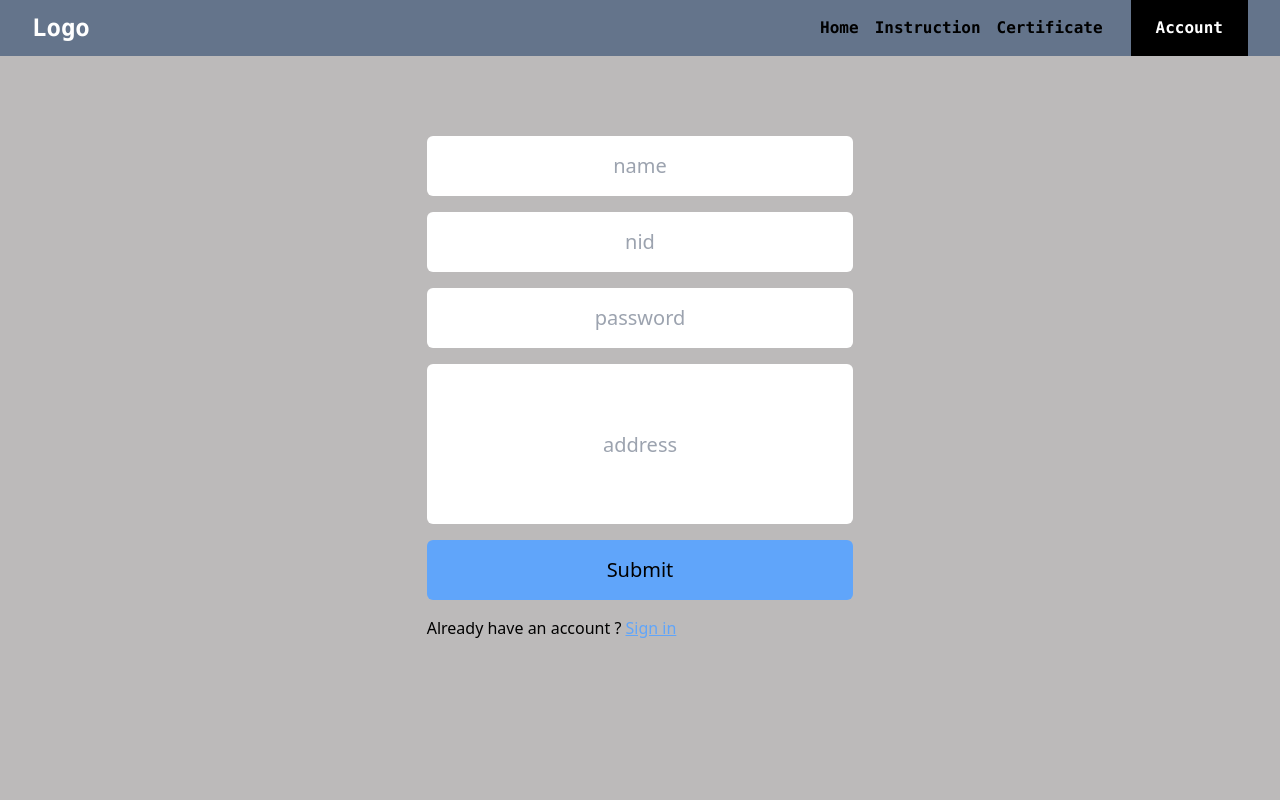
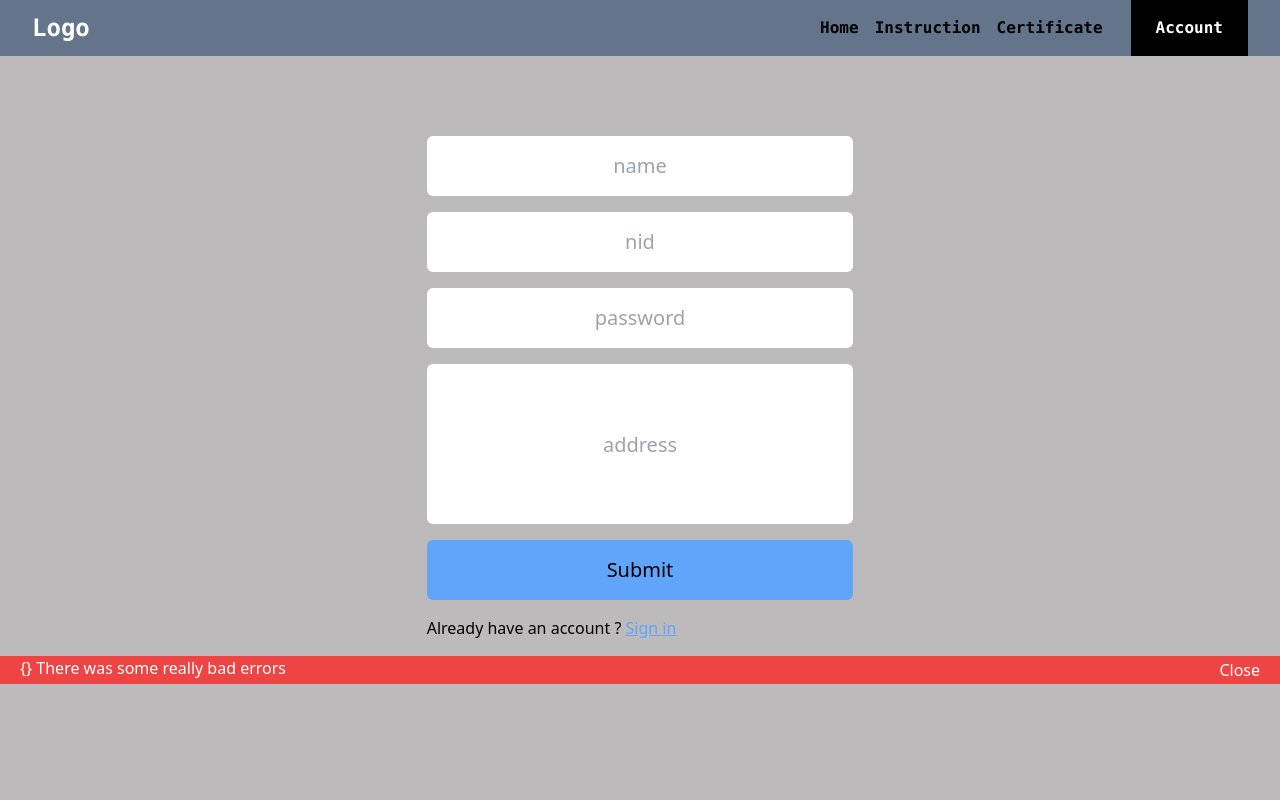
Before and after one commit to KaziMuktadirAhmed/VMS-frontend, a React (Vite) app: page /auth in a window 1280 px wide. Shown: the top 800 px of the page. Built offline with nearby package versions, Linux system fonts and the light colour scheme.

Commit message:
current progress

```diff
--- a/src/App.jsx
+++ b/src/App.jsx
@@ -8,6 +8,7 @@ import Auth from "./pages/auth/auth";
 import Dashboard from "./pages/dashboard/dashboard";
 import Instruction from "./pages/instruction/Instruction";
 import Certificate from "./pages/certificate/certificate";
+
 import { AuthProvider } from "./contexts/AuthContext";
 
 export default function App() {
--- a/src/components/header-menu/HeaderMenu.jsx
+++ b/src/components/header-menu/HeaderMenu.jsx
@@ -2,7 +2,6 @@ import { Link, useLocation } from "react-router-dom";
 
 export default function HeaderMenu() {
   const location = useLocation();
-  console.log(location.pathname);
 
   return (
     <div className="flex flex-row items-center justify-start h-full">
--- a/src/components/login/Login.jsx
+++ b/src/components/login/Login.jsx
@@ -1,5 +1,6 @@
 import { useRef } from "react";
 import useUser from "../../hooks/useUser";
+import postData from "../../helpers/postData";
 
 export default function Login({ toggle }) {
   const nidRef = useRef();
@@ -7,8 +8,18 @@ export default function Login({ toggle }) {
 
   const { setUser } = useUser();
 
-  function onSubmitHandler() {
+  async function onSubmitHandler() {
+    const userData = {
+      n_id: nidRef.current.value,
+      password: passwordRef.current.value,
+    };
     setUser({ nid: nidRef.current.value, password: passwordRef.current.value });
+    console.log("ok");
+    const response = await postData(
+      `${import.meta.env.VITE_BACKEND_URL}/auth/login`,
+      userData
+    );
+    console.log(response.data, "ok");
   }
   return (
     <form className="flex flex-col w-1/3 gap-4">
--- a/src/components/register/Register.jsx
+++ b/src/components/register/Register.jsx
@@ -10,12 +10,14 @@ export default function Register({ toggle }) {
   const { setUser } = useUser();
 
   function onSubmitHandler() {
-    setUser({
+    const newUserData = {
       name: nameRef.current.value,
       nid: nidRef.current.value,
       address: addressRef.current.value,
       password: passwordRef.current.value,
-    });
+    };
+
+    setUser(newUserData);
   }
   return (
     <form className="flex flex-col w-1/3 gap-4">
--- a/src/pages/auth/auth.jsx
+++ b/src/pages/auth/auth.jsx
@@ -4,12 +4,28 @@ import Register from "../../components/register/Register";
 
 export default function Auth() {
   const [hasAccount, setHasAccount] = useState(false);
+  const [authError, setAuthError] = useState({});
+  const [showError, setShowError] = useState(true);
+
   return (
-    <div className="flex flex-row justify-center h-full mt-20">
+    <div className="flex flex-col items-center h-full mt-20">
       {hasAccount ? (
-        <Login toggle={setHasAccount} />
+        <Login toggle={setHasAccount} setError={setAuthError} />
       ) : (
-        <Register toggle={setHasAccount} />
+        <Register toggle={setHasAccount} setError={setAuthError} />
+      )}
+      {showError && (
+        <div className="flex flex-row justify-between w-full gap-6 pl-5 pr-5 mt-4 text-white bg-red-500">
+          <h1>{JSON.stringify(authError)} There was some really bad errors</h1>
+          <button
+            className="h-7"
+            onClick={() => {
+              setShowError((prev) => !prev);
+            }}
+          >
+            Close
+          </button>
+        </div>
       )}
     </div>
   );
--- a/src/pages/home/home.jsx
+++ b/src/pages/home/home.jsx
@@ -5,10 +5,13 @@ export default function Home() {
   return (
     <div className="h-screen">
       {/* Welcome block */}
+      <div className="">
         <h1>Welcome to VMS</h1>
         <p>Login or create an account to get started for youre next shot</p>
+      </div>
 
       {/* Instruction cards */}
+      <div className="flex flex-row flex-wrap">
         <CradLayout className="">
           <ul className="underline">
             <li>
@@ -23,6 +26,15 @@ export default function Home() {
             </li>
           </ul>
         </CradLayout>
+
+        <CradLayout className="">
+          <h1>Check status</h1>
+        </CradLayout>
+
+        <CradLayout className="">
+          <h1>Instructions</h1>
+        </CradLayout>
+      </div>
     </div>
   );
 }
```
Also changed, not shown: public/cross-svgrepo-com.svg (added). Lines whose indentation alone changed are shown as unchanged.
